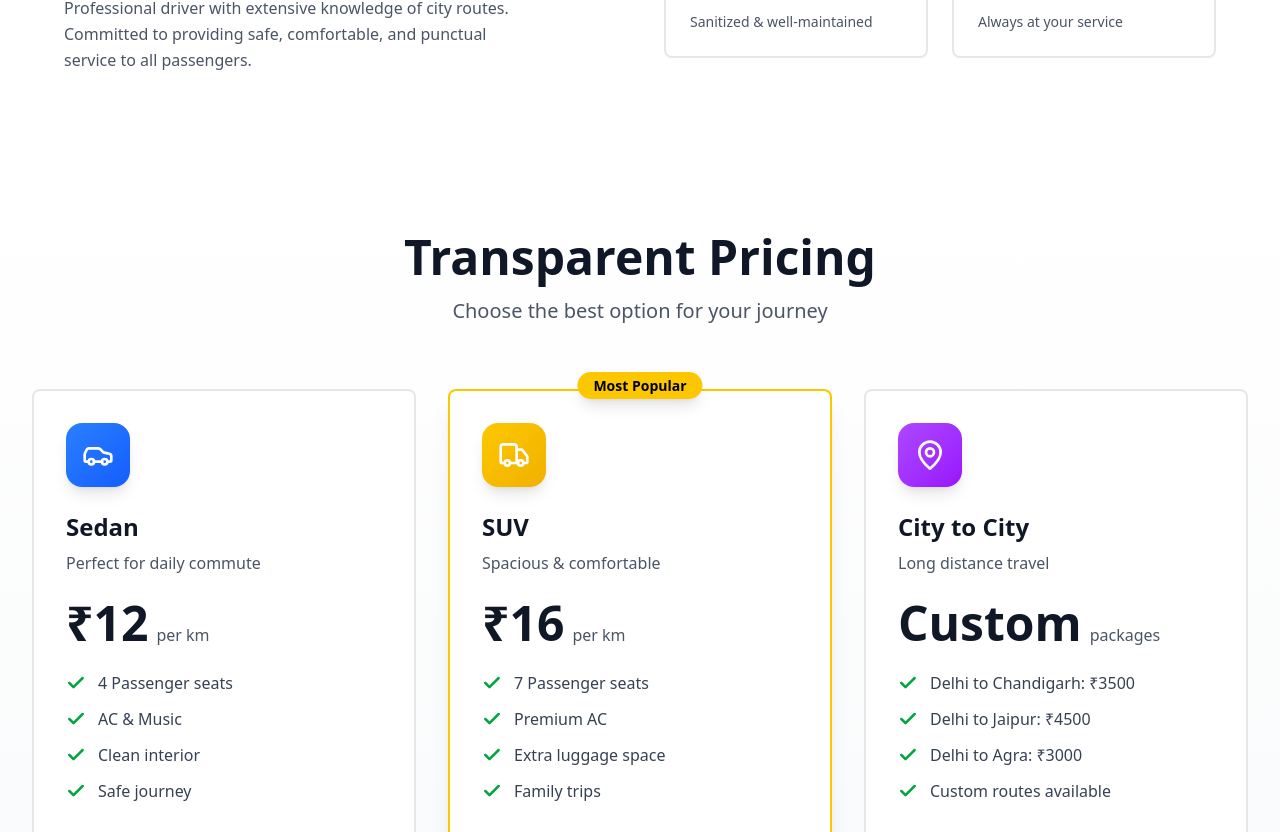
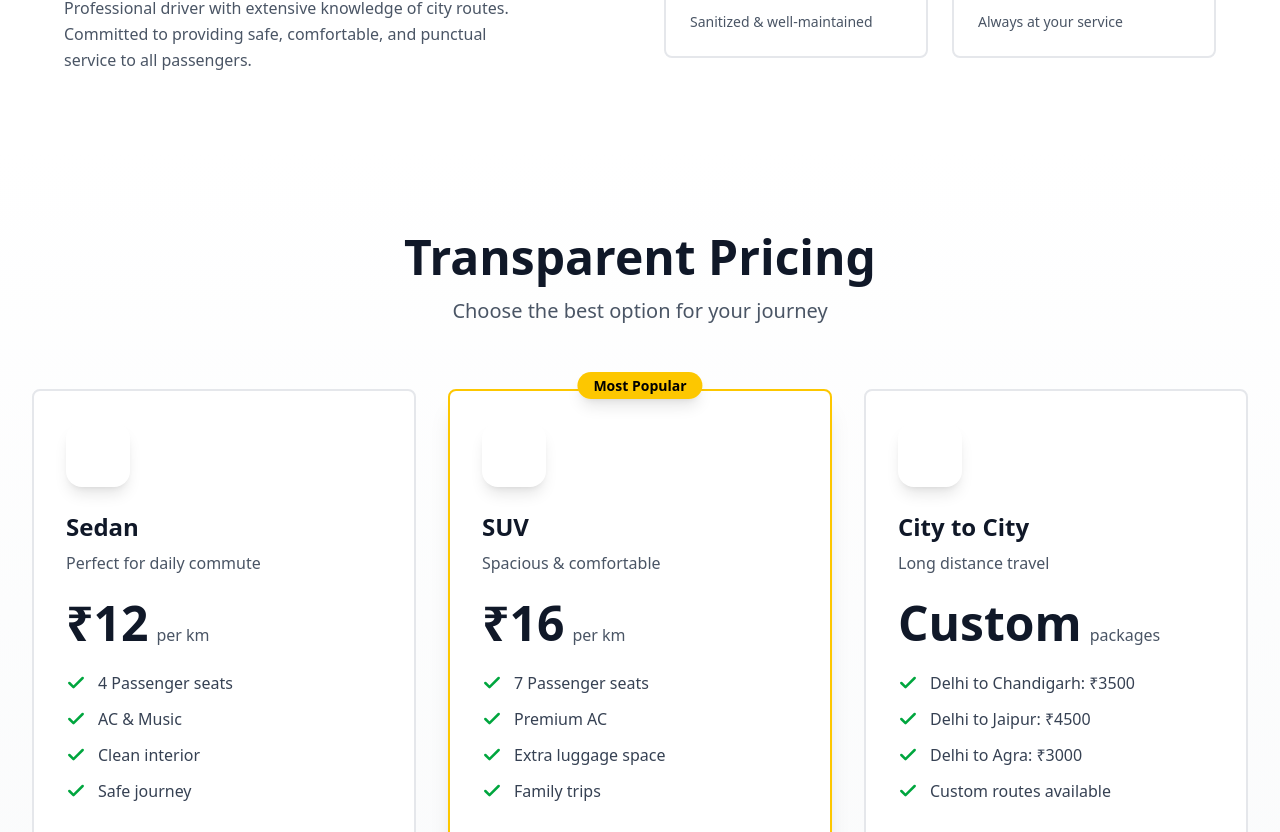
Before and after one commit to InderNegi3010/Gaurav, a React (Vite) app in the folder Taxi-Portfolio/: page / in a window 1280 px wide. Shown: the part 1965-2797 px from the top of the page. Built offline with nearby package versions, Linux system fonts and the light colour scheme.

Commit message:
fixing the tailwind issue

```diff
--- a/Taxi-Portfolio/src/components/BookingForm.jsx
+++ b/Taxi-Portfolio/src/components/BookingForm.jsx
@@ -27,7 +27,7 @@ export default function BookingForm() {
   return (
     <section
       id="booking-section"
-      className="py-20 px-4 sm:px-6 lg:px-8 bg-linear-to-b from-[#FAFAF9] to-white"
+      className="py-20 px-4 sm:px-6 lg:px-8 bg-[linear-gradient(to_bottom,#FAFAF9,white)]"
     >
       <div className="container mx-auto max-w-4xl">
         <motion.div
--- a/Taxi-Portfolio/src/components/ContactSection.jsx
+++ b/Taxi-Portfolio/src/components/ContactSection.jsx
@@ -39,7 +39,7 @@ export default function ContactSection() {
   };
 
   return (
-    <section className="py-20 px-4 sm:px-6 lg:px-8 bg-linear-to-b from-gray-50 to-white">
+    <section className="py-20 px-4 sm:px-6 lg:px-8 bg-[linear-gradient(to_bottom,rgb(249_250_251),white)]">
       <div className="container mx-auto max-w-6xl">
         <motion.div
           initial={{ opacity: 0, y: 30 }}
--- a/Taxi-Portfolio/src/components/HeroSection.jsx
+++ b/Taxi-Portfolio/src/components/HeroSection.jsx
@@ -23,7 +23,7 @@ export default function HeroSection() {
           alt="Taxi Driver"
           className="w-full h-full object-cover"
         />
-        <div className="absolute inset-0 bg-linear-to-r from-black/80 via-black/60 to-black/40" />
+        <div className="absolute inset-0 bg-[linear-gradient(to_right,rgb(0_0_0/0.8),rgb(0_0_0/0.6),rgb(0_0_0/0.4))]" />
       </div>
 
       {/* Content */}
--- a/Taxi-Portfolio/src/components/PricingSection.jsx
+++ b/Taxi-Portfolio/src/components/PricingSection.jsx
@@ -63,7 +63,7 @@ export default function PricingSection() {
   };
 
   return (
-    <section className="py-20 px-4 sm:px-6 lg:px-8 bg-linear-to-b from-white to-gray-50">
+    <section className="py-20 px-4 sm:px-6 lg:px-8 bg-[linear-gradient(to_bottom,white,rgb(249_250_251))]">
       <div className="container mx-auto max-w-7xl">
         <motion.div
           initial={{ opacity: 0, y: 30 }}
@@ -107,7 +107,7 @@ export default function PricingSection() {
               >
                 {/* Icon */}
                 <div
-                  className={`w-16 h-16 rounded-2xl bg-linear-to-br ${plan.color} flex items-center justify-center mb-6 shadow-lg`}
+                  className={`w-16 h-16 rounded-2xl bg-[linear-gradient(to_bottom_right,var(--tw-gradient-stops))] ${plan.color} flex items-center justify-center mb-6 shadow-lg`}
                 >
                   <plan.icon className="w-8 h-8 text-white" strokeWidth={2} />
                 </div>
```
